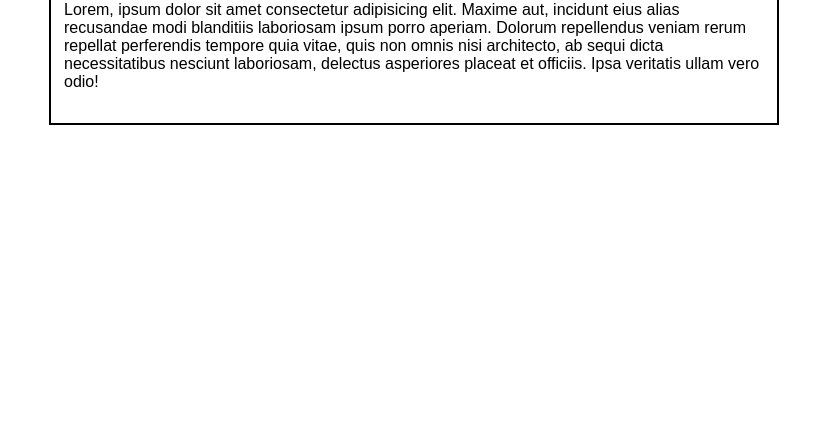
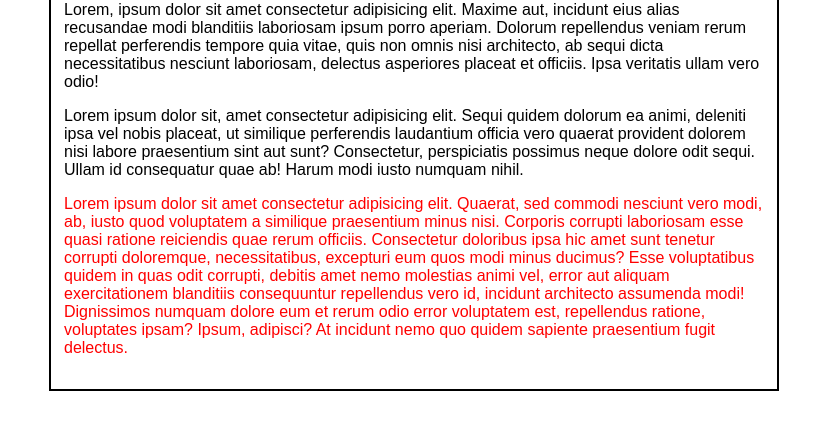
Before and after one commit to jostin987456321/nuestro-blog, a plain HTML site: page index.html in a window 1280 px wide. Shown: the part 205-634 px from the top of the page, without its empty margins (226-1057 px from the left). Drawn offline with Linux system fonts and the light colour scheme.

Commit message:
sumando contenido

```diff
--- a/index.html
+++ b/index.html
@@ -15,6 +15,8 @@
     <div id="contenedor">
         <h1>PRACTICA 02</h1>
         <p>Lorem, ipsum dolor sit amet consectetur adipisicing elit. Maxime aut, incidunt eius alias recusandae modi blanditiis laboriosam ipsum porro aperiam. Dolorum repellendus veniam rerum repellat perferendis tempore quia vitae, quis non omnis nisi architecto, ab sequi dicta necessitatibus nesciunt laboriosam, delectus asperiores placeat et officiis. Ipsa veritatis ullam vero odio!</p>
+        <p>Lorem ipsum dolor sit, amet consectetur adipisicing elit. Sequi quidem dolorum ea animi, deleniti ipsa vel nobis placeat, ut similique perferendis laudantium officia vero quaerat provident dolorem nisi labore praesentium sint aut sunt? Consectetur, perspiciatis possimus neque dolore odit sequi. Ullam id consequatur quae ab! Harum modi iusto numquam nihil.</p>
+        <p>Lorem ipsum dolor sit amet consectetur adipisicing elit. Quaerat, sed commodi nesciunt vero modi, ab, iusto quod voluptatem a similique praesentium minus nisi. Corporis corrupti laboriosam esse quasi ratione reiciendis quae rerum officiis. Consectetur doloribus ipsa hic amet sunt tenetur corrupti doloremque, necessitatibus, excepturi eum quos modi minus ducimus? Esse voluptatibus quidem in quas odit corrupti, debitis amet nemo molestias animi vel, error aut aliquam exercitationem blanditiis consequuntur repellendus vero id, incidunt architecto assumenda modi! Dignissimos numquam dolore eum et rerum odio error voluptatem est, repellendus ratione, voluptates ipsam? Ipsum, adipisci? At incidunt nemo quo quidem sapiente praesentium fugit delectus.</p>
     </div>
 </body>
 
--- a/style.css
+++ b/style.css
@@ -20,3 +20,7 @@
     max-width: 700px;
     margin: 0 auto;
 }
+
+p:nth-child(4) {
+    color: red;
+}
```
